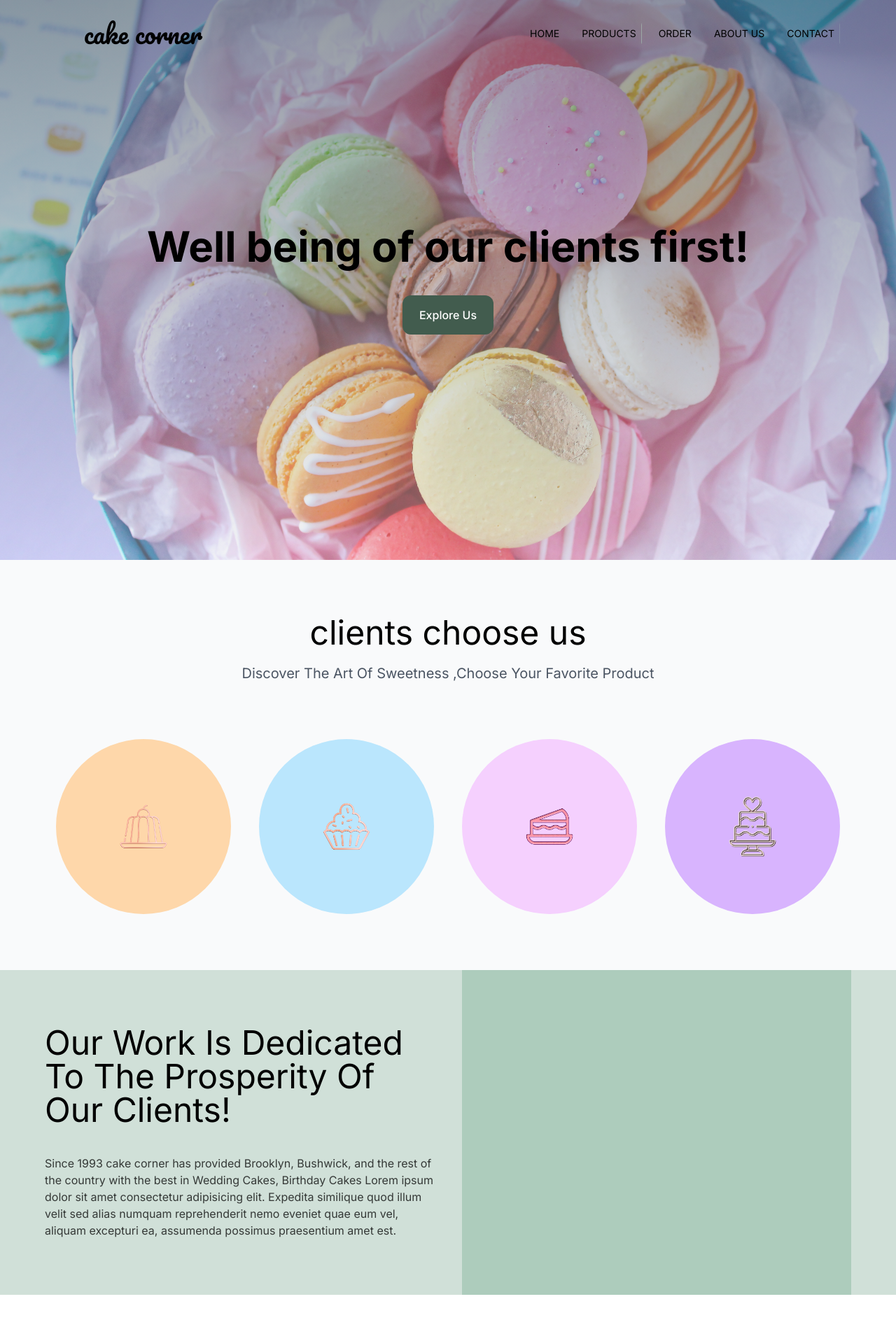
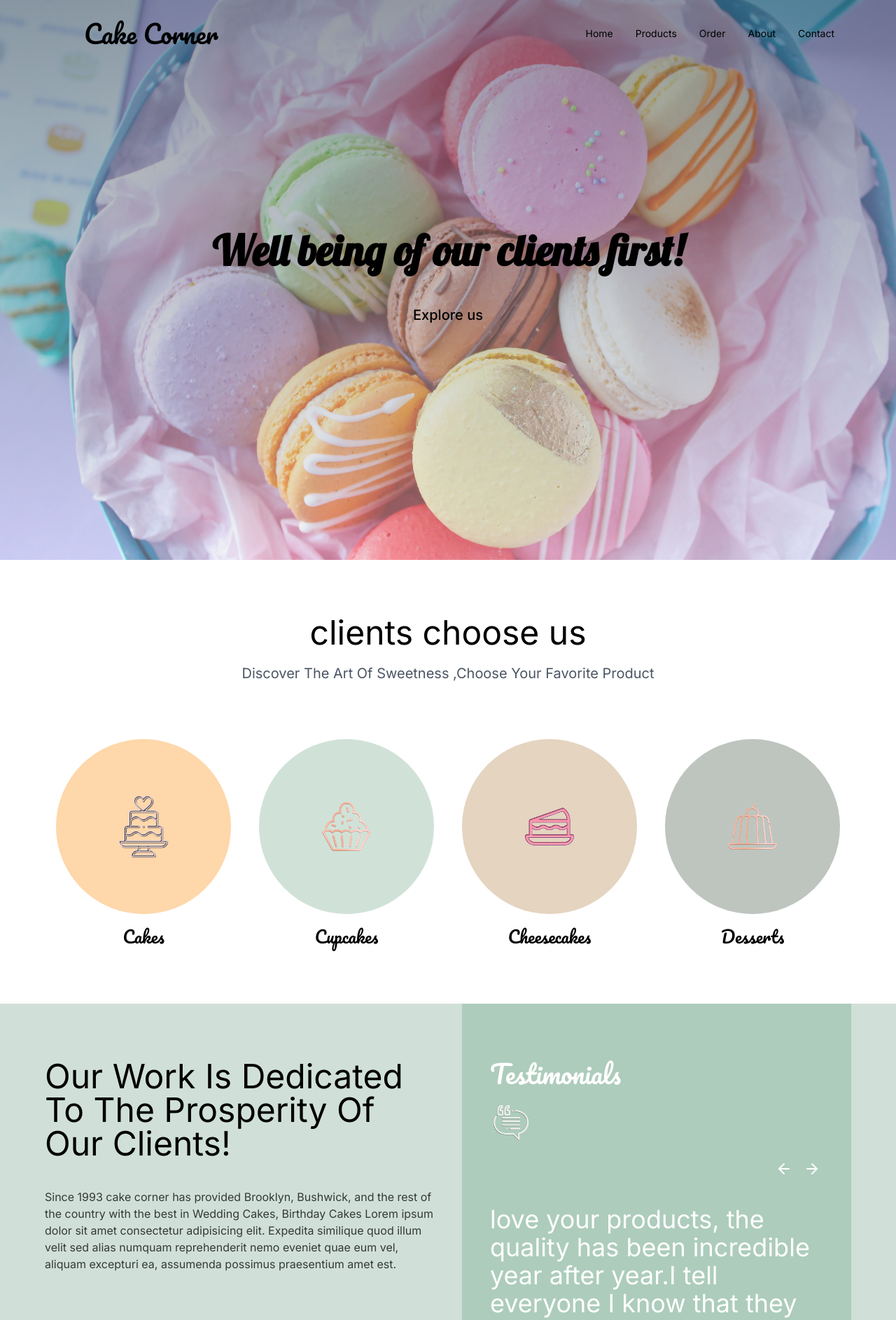
Before and after one commit to yasminebha/cake-corner, a Next.js app: page / in a window 1280 px wide. Shown: the top 1886 px of the page at 70% size. Before the commit the page ends 1850 px from the top, so only its background shows below. Built offline with nearby package versions, Linux system fonts and the light colour scheme.

Commit message:
first commit

```diff
--- a/components/navbar.jsx
+++ b/components/navbar.jsx
@@ -1,27 +1,27 @@
 import { useEffect, useState } from "react"
 
-const linkClass = "uppercase p-2 rounded-md relative  overflow-hidden group text-sm"
+const linkClass = " p-2 rounded-md relative  overflow-hidden group text-sm"
 
 const items = [
     {
-        name: "HOME",
+        name: "Home",
         href: "#top"
     },
     {
-        name: "PRODUCTS",
+        name: "Products",
         href: "#test"
     },
 
     {
-        name: "ORDER",
+        name: "Order",
         href: "#1"
     },
     {
-        name: "ABOUT US",
+        name: "About",
         href: "#2"
     },
     {
-        name: "CONTACT",
+        name: "Contact",
         href: "#3"
     },
 ]
@@ -37,8 +37,8 @@ export const Navbar = () => {
     },[])
 
 
-    return (<nav id="nav" className={`gap-4 flex items-center py-4 px-20  fixed inset-x-0 transition-all duration-500 ${scrollY>80 ? 'bg-white h-20':'h-24 '}`}>
-        <span className="mr-auto text-4xl ml-10 pacifico">cake corner</span>
+    return (<nav id="nav" className={`gap-4 flex items-center py-4 px-20 z-50  fixed inset-x-0 transition-all duration-500 ${scrollY>80 ? 'bg-white h-20':'h-24 '}`}>
+        <span className="mr-auto text-4xl ml-10 pacifico">Cake Corner</span>
         {
             items.map((item) => {
                 return <a key={item.href} href={item.href} className={linkClass}>
--- a/package.json
+++ b/package.json
@@ -11,6 +11,7 @@
     "next": "12.0.8",
     "react": "17.0.2",
     "react-dom": "17.0.2",
+    "react-icons": "^4.3.1",
     "swiper": "^7.4.1"
   },
   "devDependencies": {
--- a/pages/_app.js
+++ b/pages/_app.js
@@ -1,5 +1,6 @@
 import '../styles/globals.css'
 import 'swiper/css'
+import 'swiper/css/autoplay'
 function MyApp({ Component, pageProps }) {
   return <Component {...pageProps} />
 }
--- a/pages/_document.js
+++ b/pages/_document.js
@@ -12,9 +12,7 @@ class MyDocument extends Document {
                 <Head>
                     <link rel="preconnect" href="https://fonts.googleapis.com" />
                     <link rel="preconnect" href="https://fonts.gstatic.com" crossOrigin="true" />
-                    <link href="https://fonts.googleapis.com/css2?family=Inter:wght@300;400;500;600;700&family=Pacifico&display=swap" rel="stylesheet" />
-
-                </Head>
+                    <link href="https://fonts.googleapis.com/css2?family=Inter:wght@300;400;500;600;700&family=Lobster&family=Pacifico&display=swap" rel="stylesheet"/>                </Head>
                 <body className='scroll-smooth'>
                     <Main />
                     <NextScript />
--- a/pages/index.jsx
+++ b/pages/index.jsx
@@ -1,8 +1,14 @@
 import Head from 'next/head'
 import { Navbar } from '../components/navbar'
 import { Swiper, SwiperSlide } from 'swiper/react';
+import SwiperCore, { Autoplay, Navigation } from 'swiper';
+SwiperCore.use([Autoplay, Navigation])
+import { FiArrowLeft, FiArrowRight } from 'react-icons/fi'
+import { useRef } from 'react';
 
 export default function Home() {
+  const testNavLeft = useRef(null)
+  const testNavRight = useRef(null)
   return (
     <div>
       <Head>
@@ -16,31 +22,55 @@ export default function Home() {
           <div className='min-h-screen flex justify-center mx-auto px-16 gap-10  text-center h-full bg-gradient-to-b from-gray-600/60 to-gray-200/40'>
 
             <div className=' items-center flex flex-col justify-center my-auto h-full order-first gap-10 mx-20 '>
-              <h1 className='text-black text-6xl  mt-auto font-black'>
+              <h1 className='text-black text-6xl lobster mt-auto font-black '>
                 Well being of our clients first!
               </h1>
-              <a href="#test" className='mt-auto bg-[#425c4e] mx-auto px-6 py-4 rounded-xl text-white font-medium hover:bg-[#978f83] transition duration-300'>Explore Us</a>
+              {/* button */}
+              <a href=' ' className={' p-2 relative  overflow-hidden group text-sm'}>
+                <span className=" absolute text-md bg-black  inset-x-0 h-[2px] bottom-0 group-hover:opacity-100 translate-x-full ml-20 group-hover:ml-0 group-hover:translate-x-0 transition-all duration-300"> </span>
+                <span className="relative font-medium text-xl">Explore us</span>
+              </a>
             </div>
           </div>
         </div>
-        <div id='test' className=' bg-gray-50 text-center scroll-mt-20 py-20 space-y-5'>
+        {/* products */}
+        <div id='test' className='  text-center scroll-mt-20 py-20 space-y-5'>
           <h1 className='text-5xl'>clients choose us</h1>
           <h2 className='text-xl text-gray-600'>Discover The Art Of Sweetness ,Choose Your Favorite Product</h2>
           <div className='grid md:grid-cols-4 gap-10 px-20 !mt-20'>
-            <div className='circle bg-orange-200'>
-              <img className='w-20' src='images/pngable_dessert-icon-desserts-and-candies-icon-pudding-icon.png'></img>
+
+            <div className="flex flex-col gap-4">
+              <div className='circle bg-orange-200'>
+                <img className='w-1/3' src='images/transparent-wedding-cake-icon-cake-icon-family-icon-5f628d45c49311.5451545216002942138052.png'></img>
+              </div>
+              <h3 className='pacifico text-2xl first-letter:uppercase'>cakes</h3>
             </div>
-            <div className='bg-sky-200 circle'>
-              <img className='w-20' src='images/transparent-gastronomy-icon-muffin-icon-cupcake-icon-5f946322a295c1.878142701603560226666.png'></img>
+
+
+            <div className='flex flex-col gap-4'>
+              <div className='bg-[#d0e2d8] circle'>
+                <img className='w-1/3' src='images/transparent-gastronomy-icon-muffin-icon-cupcake-icon-5f946322a295c1.878142701603560226666.png'></img>
+              </div>
+              <h3 className='pacifico text-2xl first-letter:uppercase'>cupcakes</h3>
             </div>
-            <div className='bg-fuchsia-200 circle'>
-              <img className='w-20' src='images/transparent-dessert-and-candies-icon-cheesecake-icon-cake-icon-604a8785cce064.5668002616154970938392.png'></img>
+
+            <div className='flex flex-col gap-4'>
+              <div className='bg-[#e4d4c0] circle'>
+                <img className='w-1/3' src='images/transparent-dessert-and-candies-icon-cheesecake-icon-cake-icon-604a8785cce064.5668002616154970938392.png'></img>
+              </div>
+              <h3 className='pacifico text-2xl first-letter:uppercase'>cheesecakes</h3>
             </div>
-            <div className='bg-purple-300 circle'>
-              <img className='w-20' src='images/transparent-wedding-cake-icon-cake-icon-family-icon-5f628d45c49311.5451545216002942138052.png'></img>
+
+            <div className='flex flex-col gap-4'>
+              <div className='bg-[#bec5bf] circle'>
+                <img className='w-1/3' src='images/pngable_dessert-icon-desserts-and-candies-icon-pudding-icon.png'></img>
+              </div>
+              <h3 className='pacifico text-2xl first-letter:uppercase'>desserts</h3>
             </div>
+
           </div>
         </div>
+
         {/* testimonials */}
         <div className='bg-[rgb(208,224,216)]'>
           <div className='container mx-auto px-16 gap-10  grid grid-cols-2'>
@@ -50,20 +80,61 @@ export default function Home() {
               <p className='opacity-75'>Since 1993 cake corner has provided Brooklyn, Bushwick, and the rest of the country with the best in Wedding Cakes, Birthday Cakes Lorem ipsum dolor sit amet consectetur adipisicing elit. Expedita similique quod illum velit sed alias numquam reprehenderit nemo eveniet quae eum vel, aliquam excepturi ea, assumenda possimus praesentium amet est.</p>
             </div>
             {/* col2 */}
-            <div className='bg-[rgb(173,204,188)]'>
-              <Swiper
+            <div className='bg-[rgb(173,204,188)] flex flex-col gap-5 py-20 px-10 overflow-hidden'>
+              <h1 className='pacifico text-4xl  text-white'>Testimonials</h1>
+
+              <img className='w-[60px]' src="images/transparent-review-icon-feedback-and-testimonials-icon-testimo-5dc8fc753daf66.5488601215734529172527.png" />
+              <div className="flex justify-end gap-2 mb-4">
+                <button ref={testNavLeft} className='disabled:bg-transparent disabled:opacity-50 text-white text-2xl p-1 rounded-full hover:bg-white/20'>
+                  <FiArrowLeft />
+                </button>
+                <button ref={testNavRight} className='disabled:bg-transparent disabled:opacity-50 text-white text-2xl p-1 rounded-full hover:bg-white/20'>
+                  <FiArrowRight />
+                </button>
+              </div>
+              <Swiper className='h-full w-full'
+                modules={[Autoplay]}
+                autoplay={{
+                  delay: 3000,
+                }}
+                loop
                 spaceBetween={50}
                 slidesPerView={1}
+                onInit={(swiper) => {
+                  swiper.params.navigation.prevEl = testNavLeft.current
+                  swiper.params.navigation.nextEl = testNavRight.current
+                  swiper.navigation.init()
+                  swiper.navigation.update()
+                }}
+                navigation={{
+                  prevEl: testNavLeft.current,
+                  nextEl: testNavRight.current,
+                }}
+
               >
-                <SwiperSlide className=''></SwiperSlide>
+                <SwiperSlide className='text-white text-4xl flex flex-col gap-10'>
+                  <p>love your products, the quality has been incredible year after year.I tell everyone I know that they have to try cake corner</p>
+                  <span>Bailey H.</span>
+                </SwiperSlide>
+                <SwiperSlide className='text-white text-4xl flex flex-col gap-10'>
+                  <p>love your products, the quality has been incredible year after year.I tell everyone I know that they have to try cake corner</p>
+                  <span>Bailey H.</span>
+                </SwiperSlide>
+                <SwiperSlide className='text-white text-4xl flex flex-col gap-10'>
+                  <p>love your products, the quality has been incredible year after year.I tell everyone I know that they have to try cake corner</p>
+                  <span>Bailey H.</span>
+                </SwiperSlide>
+
 
               </Swiper>
-
-
 
             </div>
           </div>
         </div>
+
+        {/* hot selling products */}
+
+        <div></div>
 
 
 
--- a/styles/globals.css
+++ b/styles/globals.css
@@ -3,8 +3,9 @@
 @tailwind utilities;
 
 .circle {
-    @apply aspect-square  flex items-center justify-center rounded-full hover:shadow-xl transition duration-300 ;
+    @apply aspect-square  flex items-center justify-center cursor-pointer rounded-full hover:shadow-2xl transition duration-300 ;
 }
+
 
 
 * {
@@ -14,6 +15,10 @@
 .pacifico{
     font-family: 'Pacifico', cursive;
 }
+.lobster{
+    font-family: 'Lobster', cursive;
+}
+
 
 html{
     scroll-behavior: smooth;
```
Also changed, not shown: 1 other file (tests, documents, lock files or other folders).
